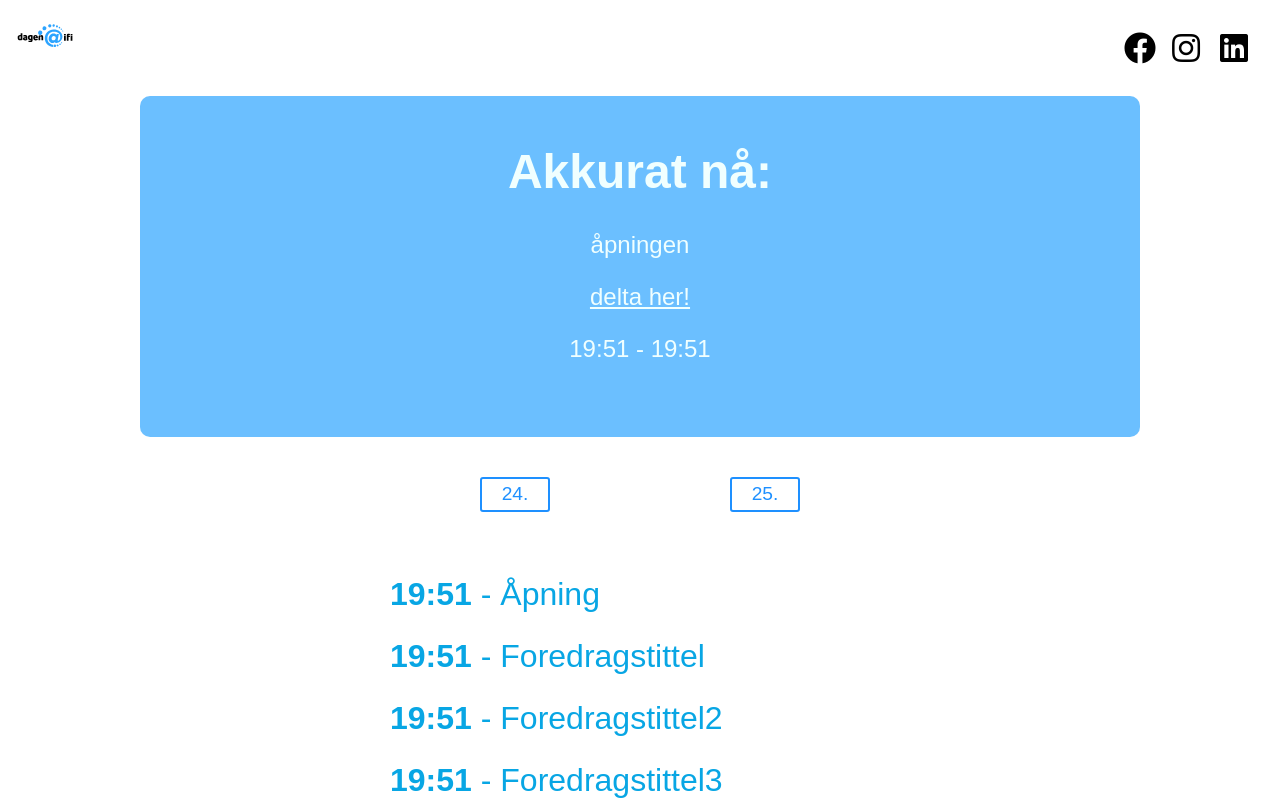
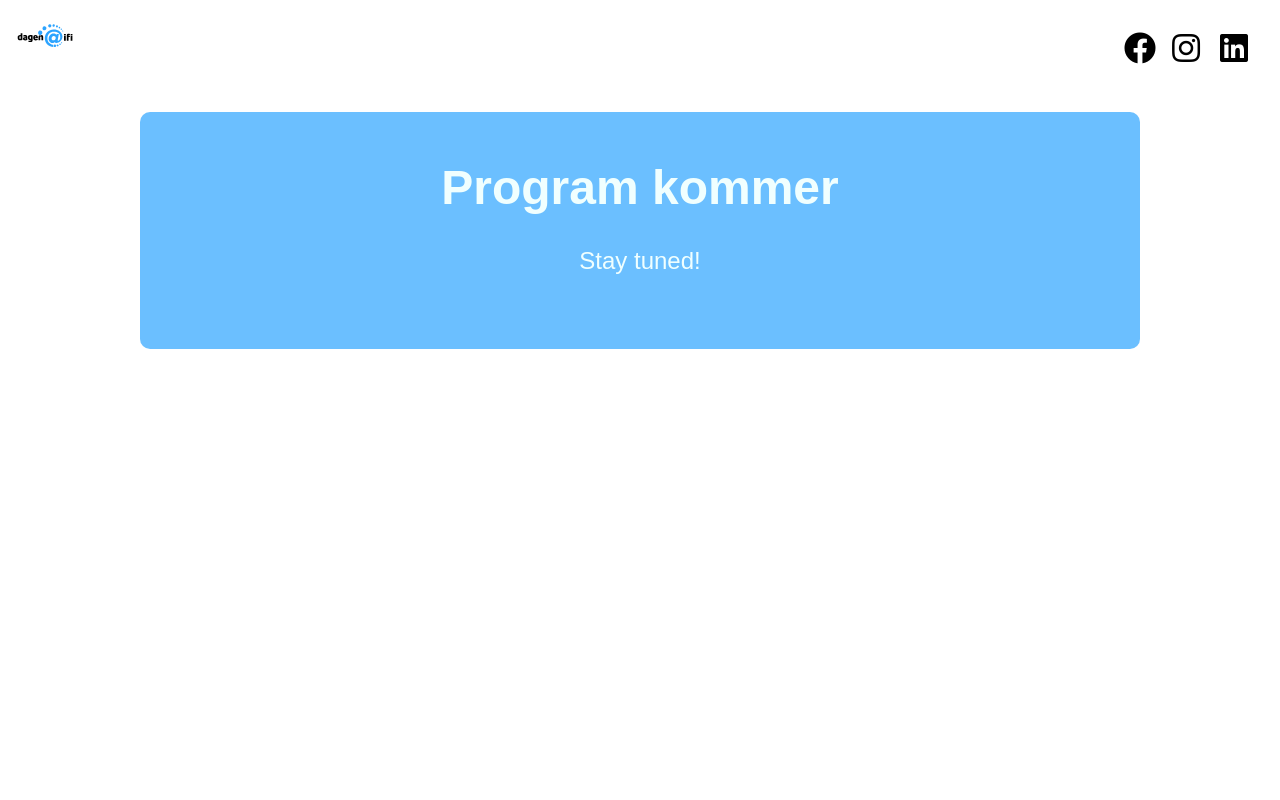
Before and after one commit to ifi-dagen/webpage, a React (Create React App) app: page /program in a window 1280 px wide. Built offline with nearby package versions, Linux system fonts and the light colour scheme.

Commit message:
skjule programsiden

```diff
--- a/src/App-routes.js
+++ b/src/App-routes.js
@@ -26,7 +26,12 @@ class Routes extends Component {
         <Route
           exact
           path="/program"
-          render={prop => <Program {...prop} store={this.props.store} />}
+          render={prop => <Program {...prop} store={this.props.store} published={false}/>}
+        />
+        <Route
+          exact
+          path="/skjultprogram"
+          render={prop => <Program {...prop} store={this.props.store} published={true}/>}
         />
         <Route
           exact
--- a/src/pages/program/Program.js
+++ b/src/pages/program/Program.js
@@ -1,12 +1,6 @@
 import React, { Component } from 'react';
-import '../../App.css';
 import './program.css';
-import '../../index.css';
-//import '../../front.css';
-
 import program_info from '../../data/program_info.js'
-//import Layout from './Layout'
-//import Routes from "./App-routes";
 
 class Program extends Component {
   //NB set dag til nåværende dag!
@@ -51,15 +45,13 @@ class Program extends Component {
     if(this.state.currentEvent !== null){
       const info = program_info[this.state.dag][this.state.currentEvent]
       return (
-        <div id="banner">
+        <div>
           <div className="container">
-            <div className=" text-center caption">
               <h1> Akkurat nå: </h1>
               <p>{info.foredragstittel}</p>
               <p>{info.beskrivelse}</p>
               <a href={info.link}>delta her!</a>
               <p>{this.klokkeslett(info.start)} - {this.klokkeslett(info.slutt)}</p>
-            </div>
           </div>
         </div>
       )
@@ -130,6 +122,16 @@ class Program extends Component {
   }
 
   render(){
+    if (this.props.published === false){
+      return(<div className="programside">
+        <div className="statusbar">
+          <div className="container">
+                <h1> Program kommer </h1>
+                <p>Stay tuned!</p>
+          </div>
+        </div>
+      </div>)
+    }
     return (
       <div className="programside">
         <div className="statusbar">
--- a/src/pages/program/program.css
+++ b/src/pages/program/program.css
@@ -1,9 +1,10 @@
 .programside{
   max-width: 1000px;
+  padding: 1rem;
   margin: auto;
 }
 
- #banner {
+.statusbar{
  max-height: 1000px;
  background-color: rgba(45,164,255,0.7);
  border-radius: 10px;
@@ -14,8 +15,12 @@
  font-size: 1.5rem;
 }
 
- #banner a{
+.statusbar a{
  color: azure;
+}
+
+.container{
+  text-align: center;
 }
 
 button{
```
Lines whose indentation alone changed are shown as unchanged.
